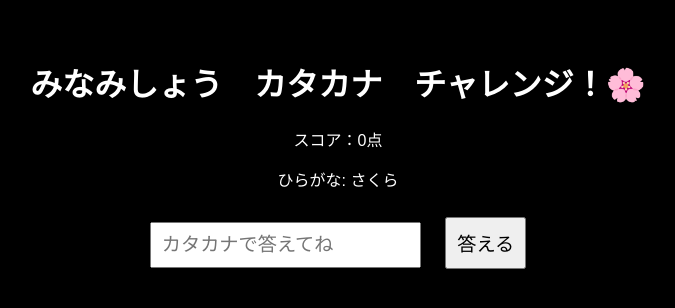
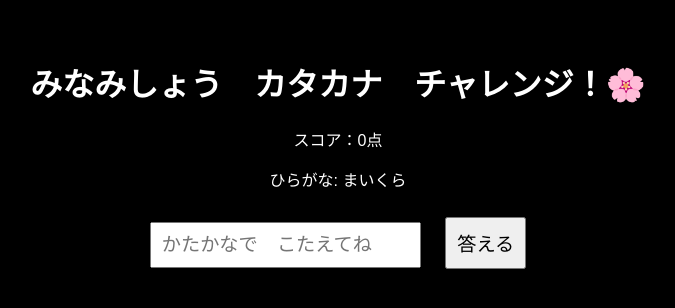
Before and after one commit to hToko-jp/Katakana, a plain HTML site: page index.html in a window 1280 px wide. Shown: the whole page, without its empty margins (302-977 px from the left). Drawn offline with Linux system fonts and the light colour scheme.

Commit message:
問題追加

```diff
--- a/index.html
+++ b/index.html
@@ -75,16 +75,22 @@
   <h1>みなみしょう　カタカナ　チャレンジ！🌸</h1>
   <p id="score">スコア：0点</p>
   <p id="question">ひらがな:</p>
-  <input type="text" id="answer" placeholder="カタカナで答えてね">
+  <input type="text" id="answer" placeholder="かたかなで　こたえてね">
   <button onclick="checkAnswer()">答える</button>
   <p id="result"></p>
 
   <script>
     const questions = [
-      { hiragana: "さくら", katakana: "サクラ" },
-      { hiragana: "やま", katakana: "ヤマ" },
-      { hiragana: "かわ", katakana: "カワ" },
-      { hiragana: "たけ", katakana: "タケ" }
+      { hiragana: "まいくら", katakana: "マイクラ" },
+      { hiragana: "まりお", katakana: "マリオ" },
+      { hiragana: "ぽけもん", katakana: "ポケモン" },
+      { hiragana: "げーむ", katakana: "ゲーム" },
+      { hiragana: "あいすくりーむ", katakana: "アイスクリーム" },
+      { hiragana: "すいか", katakana: "スイカ" },
+      { hiragana: "たいやき", katakana: "タイヤキ" },
+      { hiragana: "おにぎり", katakana: "オニギリ" },
+      { hiragana: "さくらんぼ", katakana: "サクランボ" },
+      { hiragana: "すぷらとぅーん", katakana: "スプラトゥーン" }
     ];
 
     let currentIndex = 0;
```
